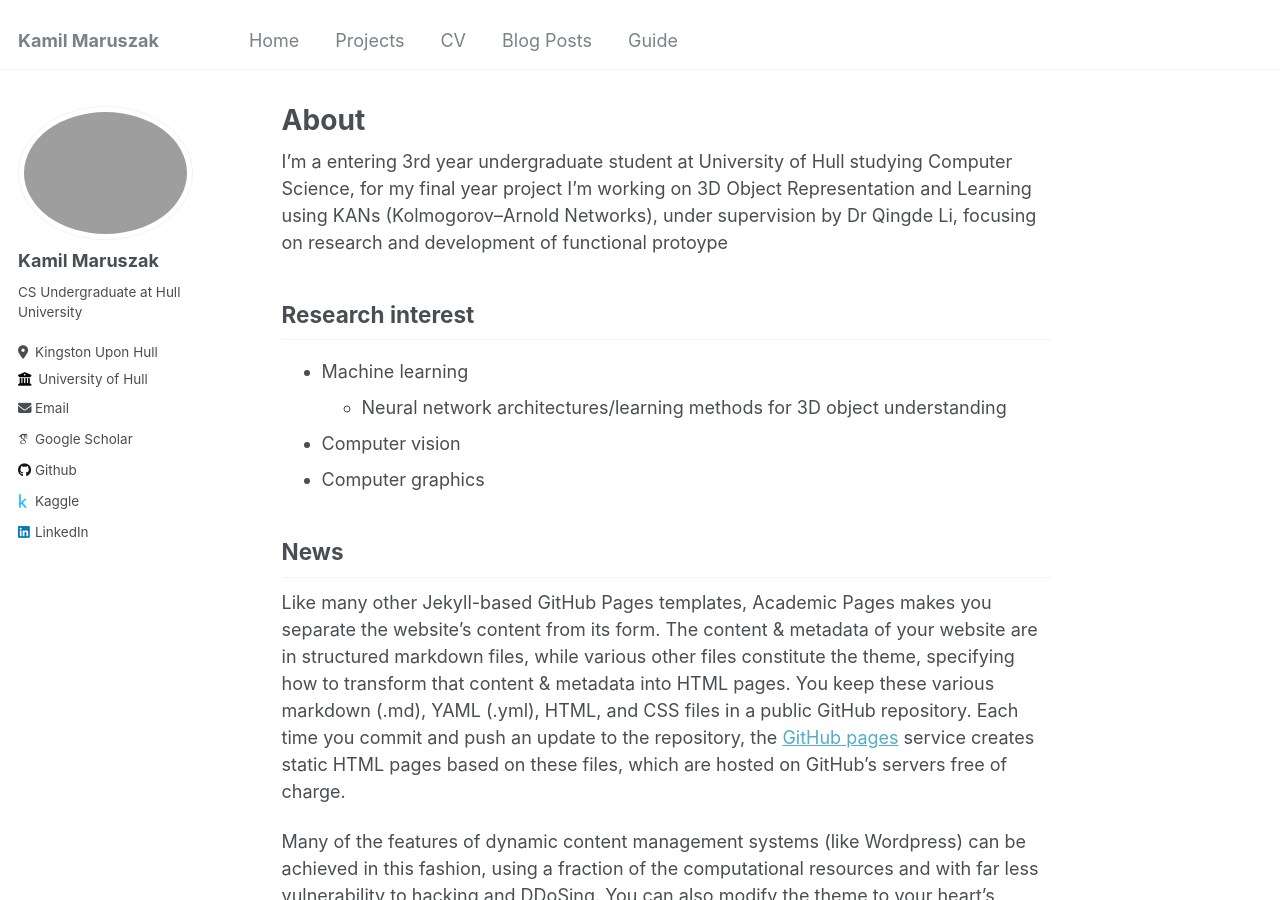
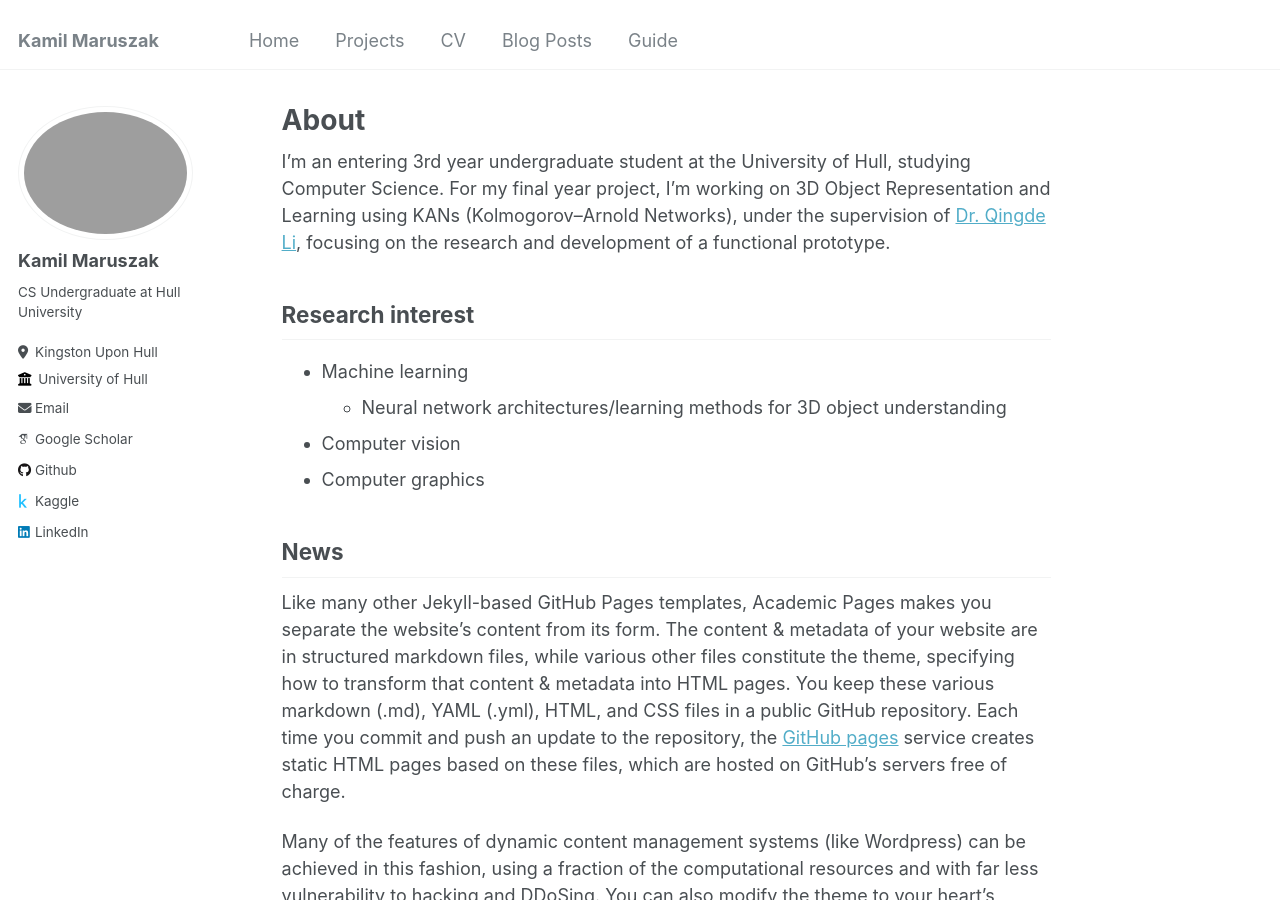
Before and after one commit to DonKamilo00/DonKamilo00.github.io, a Jekyll site: the page built from _pages/about.md, in a window 1280 px wide and 900 px high. Built offline with Jekyll 4.4.1, drawn with Linux system fonts in a browser that asks for light colours; some web fonts are replaced.

Commit message:
Update about.md

```diff
--- a/_pages/about.md
+++ b/_pages/about.md
@@ -8,7 +8,7 @@ redirect_from:
 ---
 
 
-I'm a entering 3rd year undergraduate student at University of Hull studying Computer Science, for my final year project I'm working on 3D Object Representation and Learning using KANs (Kolmogorov–Arnold Networks), under supervision by Dr Qingde Li, focusing on research and development of functional protoype
+I'm an entering 3rd year undergraduate student at the University of Hull, studying Computer Science. For my final year project, I'm working on 3D Object Representation and Learning using KANs (Kolmogorov–Arnold Networks), under the supervision of [Dr. Qingde Li](https://www.hull.ac.uk/staff-directory/Qingde-Li), focusing on the research and development of a functional prototype.
 
 **Research interest**
 ------
```
